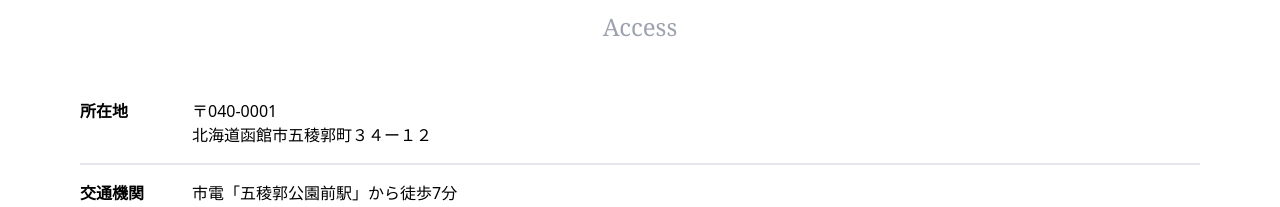
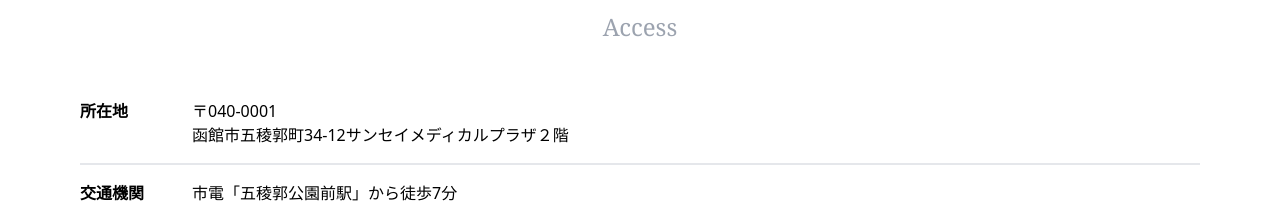
Before and after one commit to uto96315/hakodate-naishikyo, a Next.js app: page / in a window 1280 px wide. Shown: the part 3887-4094 px from the top of the page. Built offline with nearby package versions, Linux system fonts and the light colour scheme.

Commit message:
住所の変更

```diff
--- a/components/access.tsx
+++ b/components/access.tsx
@@ -4,7 +4,7 @@
 const accessData = [
     {
         title: "所在地",
-        text: ["〒040-0001", "北海道函館市五稜郭町３４ー１２"]
+        text: ["〒040-0001", "函館市五稜郭町34-12サンセイメディカルプラザ２階"]
     },
     {
         title: "交通機関",
```
